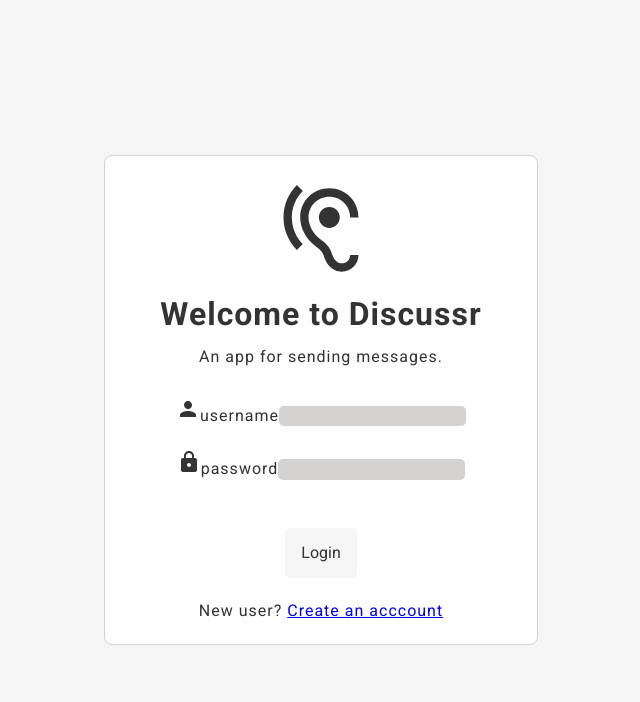
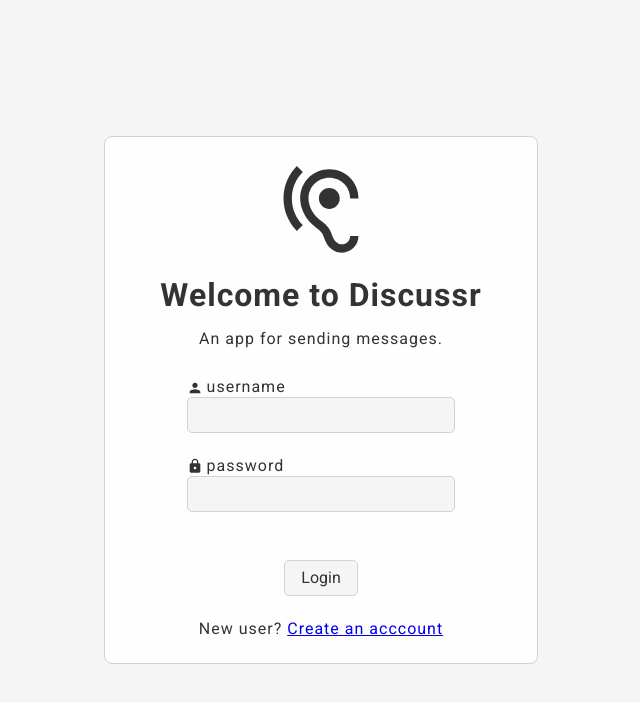
Before and after one commit to dave-forbes/messaging-app, a React (Vite) app in the folder frontend/: page / in a window 1280 px wide. Shown: the top 702 px of the page, without its empty margins (319-959 px from the left). Built offline with nearby package versions, Linux system fonts and the light colour scheme; no server answers.

Commit message:
add and modify global styles for inputs and buttons

```diff
--- a/frontend/src/styles/global.scss
+++ b/frontend/src/styles/global.scss
@@ -33,13 +33,22 @@ body {
   letter-spacing: 1px;
   background-color: var(--background-color);
   color: var(--text-color);
-}
+  div, ul {
+      &::-webkit-scrollbar {
+        background-color: var(--background-color);
+        width: 10px;
+        height: 8px;
+      }
 
-input, textarea, button {
-  background-color: var(--secondary-color);
-  color: var(--text-color);
-  border: none;
-  border-radius: 5px;
+      /* Styles for the scrollbar thumb */
+      &::-webkit-scrollbar-thumb {
+        background-color: var(--placeholder-color);
+        border-radius: 5px;
+      }
+      &::-webkit-scrollbar-track {
+        background-color: var(--background-color);
+      }
+    }
 }
 
 .appContainer {
@@ -49,24 +58,10 @@ input, textarea, button {
   color: var(--text-color);
 }
 
-body div {
-  &::-webkit-scrollbar {
-      background-color: var(--background-color);
-      width: 10px;
-      /* Width of the scrollbar */
-    }
-
-    /* Styles for the scrollbar thumb */
-    &::-webkit-scrollbar-thumb {
-      background-color: var(--light-text-color);
-      border-radius: 5px;
-      /* Border radius of the thumb */
-    }
-
-    /* Styles for the scrollbar track */
-    &::-webkit-scrollbar-track {
-      background-color: var(--background-color);
-    }
+@media (max-width:600px) {
+  .appContainer {
+    flex-direction: column-reverse;
+  }
 }
 
 h1,
@@ -74,17 +69,46 @@ p {
   margin: 0;
 }
 
-@media (max-width:600px) {
-  .appContainer {
-    flex-direction: column-reverse;
+input,
+textarea,
+button {
+  background-color: var(--background-color);
+  color: var(--text-color);
+  border: none;
+  border-radius: 5px;
+}
+
+.inputGroup {
+  width: 70%;
+  label {
+    font-size: variables.$base-font-size;
+    display: flex;
+    align-items: center;
+    gap: variables.$spacing-xs;
+
+    svg {
+      width: variables.$base-font-size;
+      height: variables.$base-font-size;
+    }
+
+  }
+
+  input,
+  textarea {
+    border: 1px solid var(--secondary-color);
+    font-size: variables.$base-font-size;
+    padding: variables.$spacing-sm;
+    width: 100%;
+    box-sizing: border-box;
+    resize: none;
   }
 }
 
 .button {
-  background-color: var(--background-color);
+  border:1px solid var(--secondary-color);
   color: var(--text-color);
   border-radius: 5px;
-  padding: variables.$spacing-md;
+  padding: variables.$spacing-sm variables.$spacing-md;
   transition: 0.2s;
 }
 
```
